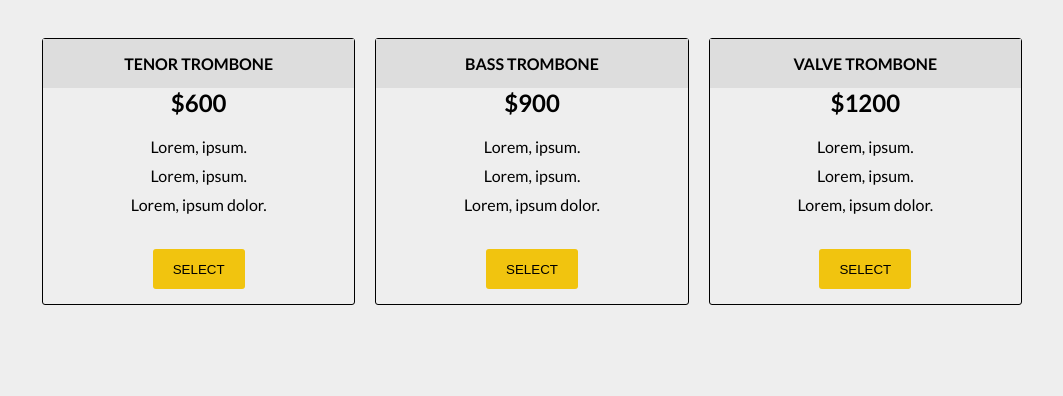
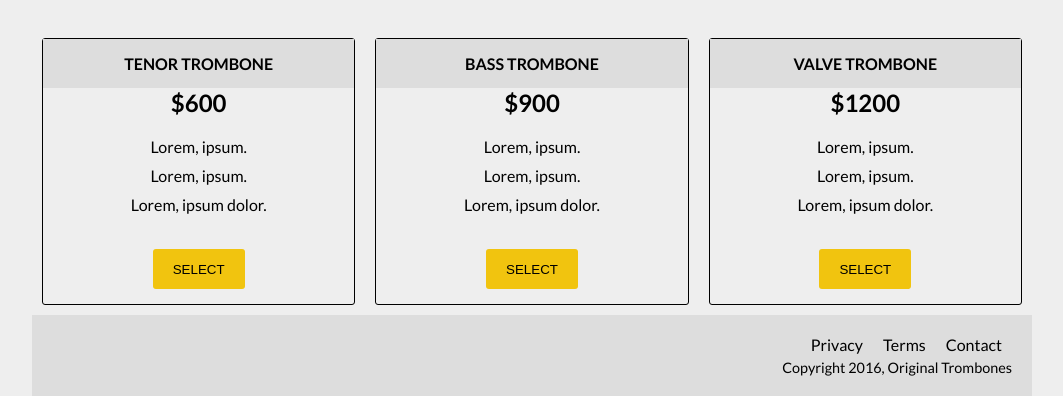
Before and after one commit to akhtar93/simple-landing-page, a plain HTML site: page index.html in a window 1280 px wide. Shown: the part 1042-1438 px from the top of the page, without its empty margins (108-1171 px from the left). Before the commit the page ends 1357 px from the top, so only its background shows below. Drawn offline with Linux system fonts and the light colour scheme.

Commit message:
changes for footer

```diff
--- a/index.html
+++ b/index.html
@@ -121,6 +121,20 @@
           <button class="btn">Select</button>
         </div>
       </section>
+      <footer>
+        <ul>
+          <li>
+            <a href="#">Privacy</a>
+          </li>
+          <li>
+            <a href="#">Terms</a>
+          </li>
+          <li>
+            <a href="#">Contact</a>
+          </li>
+        </ul>
+        <span>Copyright 2016, Original Trombones</span>
+      </footer>
     </div>
   </div>
 </body>
--- a/style/style.css
+++ b/style/style.css
@@ -150,6 +150,31 @@ button{
   background: #f1c40f;
   font-weight: 400;
 }
+footer{
+  display: flex;
+  flex-direction: column;
+  background-color: #ddd;
+  padding: 20px;
+}
+footer ul{
+  display: flex;
+  justify-content: flex-end;
+}
+footer>ul li {
+  padding: 0px 10px;
+  list-style: none;
+}
+footer ul li a{
+  color: #000;
+  text-decoration: none;
+}
+footer>span{
+  margin-top: 5px;
+  display: flex;
+  justify-content: flex-end;
+  font-size: 0.9em;
+  color: #000;
+}
 
 @media (max-width: 600px) {
   header{
```
